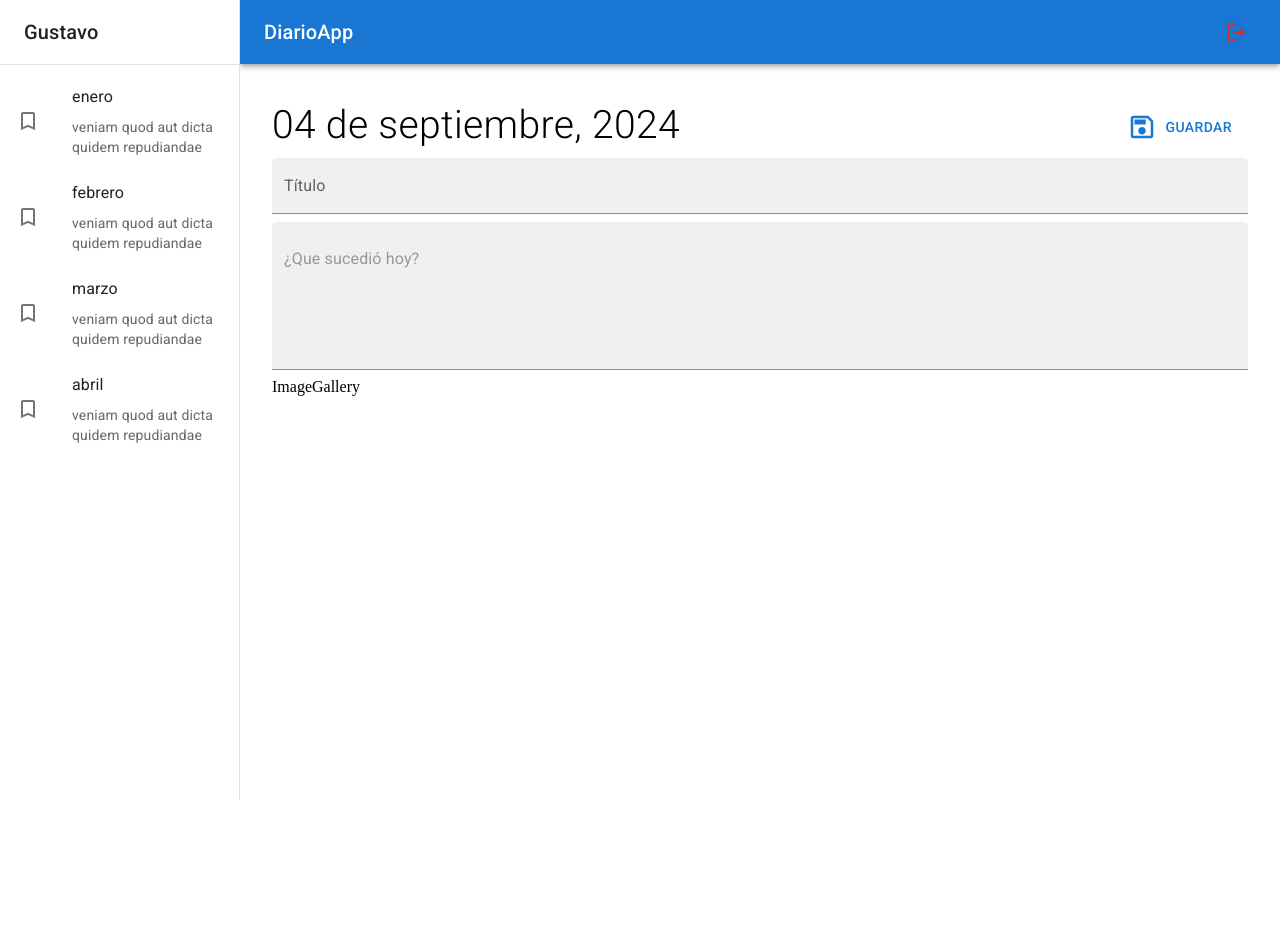
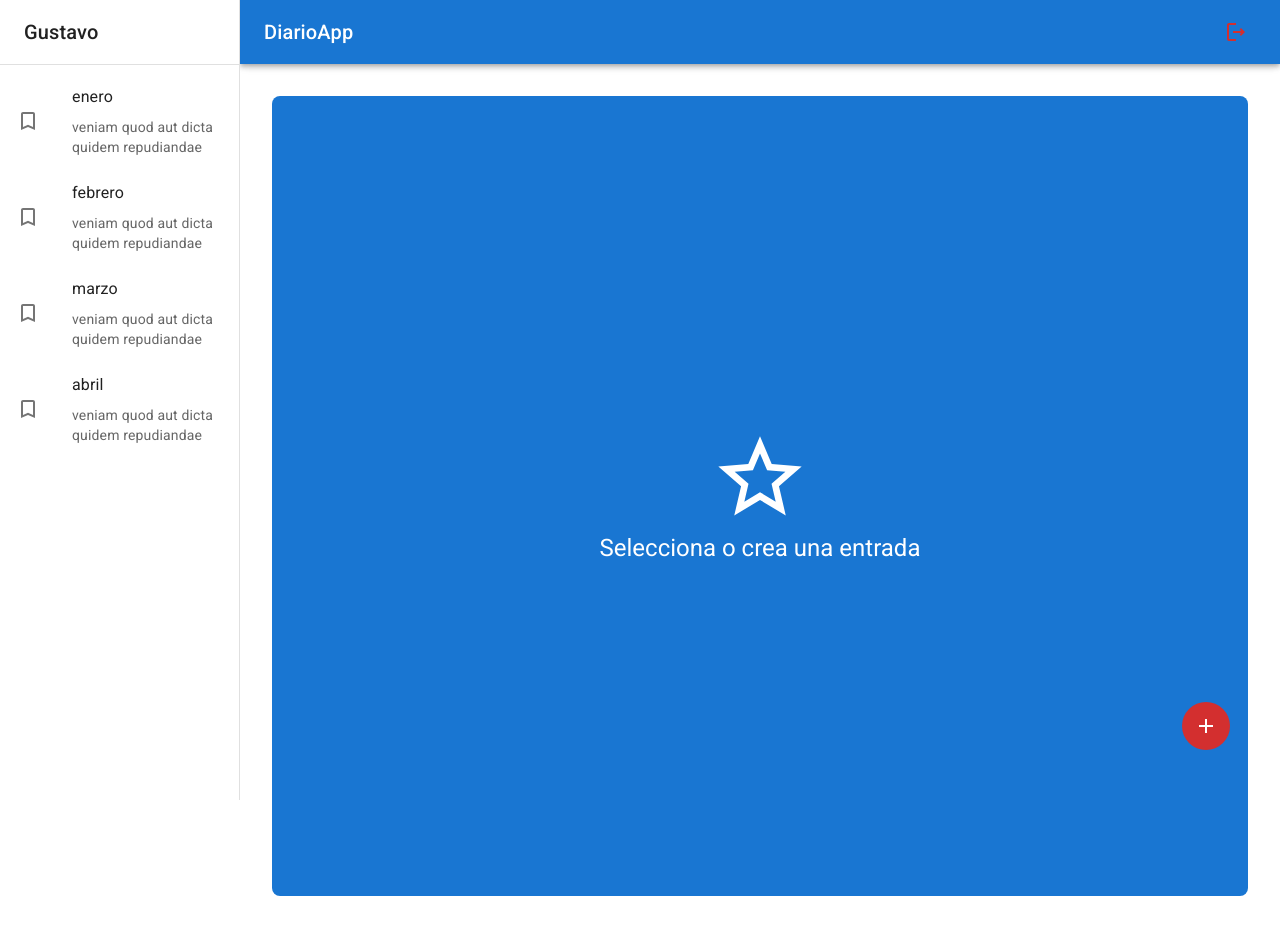
Before and after one commit to GustavoQuispeC/DiarioApp, a React (Vite) app: page / in a window 1280 px wide. Before the commit the page ends 800 px from the top, so only its background shows below. Built offline with nearby package versions, Linux system fonts and the light colour scheme.

Commit message:
fin de las vistas

```diff
--- a/src/diario/components/ImageGallery.jsx
+++ b/src/diario/components/ImageGallery.jsx
@@ -1,7 +1,69 @@
-
+import { ImageList, ImageListItem } from '@mui/material';
 
 export const ImageGallery = () => {
   return (
-    <div>ImageGallery</div>
+    <ImageList sx={{ width: '100%', height: 500 }} cols={4} rowHeight={200}>
+    {itemData.map((item) => (
+      <ImageListItem key={item.img}>
+        <img
+          srcSet={`${item.img}?w=164&h=164&fit=crop&auto=format&dpr=2 2x`}
+          src={`${item.img}?w=164&h=164&fit=crop&auto=format`}
+          alt={item.title}
+          loading="lazy"
+        />
+      </ImageListItem>
+    ))}
+  </ImageList>
   )
 }
+
+const itemData = [
+    {
+      img: 'https://images.unsplash.com/photo-1551963831-b3b1ca40c98e',
+      title: 'Breakfast',
+    },
+    {
+      img: 'https://images.unsplash.com/photo-1551782450-a2132b4ba21d',
+      title: 'Burger',
+    },
+    {
+      img: 'https://images.unsplash.com/photo-1522770179533-24471fcdba45',
+      title: 'Camera',
+    },
+    {
+      img: 'https://images.unsplash.com/photo-1444418776041-9c7e33cc5a9c',
+      title: 'Coffee',
+    },
+    {
+      img: 'https://images.unsplash.com/photo-1533827432537-70133748f5c8',
+      title: 'Hats',
+    },
+    {
+      img: 'https://images.unsplash.com/photo-1558642452-9d2a7deb7f62',
+      title: 'Honey',
+    },
+    {
+      img: 'https://images.unsplash.com/photo-1516802273409-68526ee1bdd6',
+      title: 'Basketball',
+    },
+    {
+      img: 'https://images.unsplash.com/photo-1518756131217-31eb79b20e8f',
+      title: 'Fern',
+    },
+    {
+      img: 'https://images.unsplash.com/photo-1597645587822-e99fa5d45d25',
+      title: 'Mushrooms',
+    },
+    {
+      img: 'https://images.unsplash.com/photo-1567306301408-9b74779a11af',
+      title: 'Tomato basil',
+    },
+    {
+      img: 'https://images.unsplash.com/photo-1471357674240-e1a485acb3e1',
+      title: 'Sea star',
+    },
+    {
+      img: 'https://images.unsplash.com/photo-1589118949245-7d38baf380d6',
+      title: 'Bike',
+    },
+  ];
--- a/src/diario/page/DiarioPage.jsx
+++ b/src/diario/page/DiarioPage.jsx
@@ -1,13 +1,30 @@
 
+import { IconButton } from "@mui/material";
 import { DiarioLayout } from "../layout/DiarioLayout";
-import { NoteView } from "../views";
+import { NoteView, NothingSelectedView } from "../views";
+import { AddOutlined } from "@mui/icons-material";
 
 export const DiarioPage = () => {
   return (
     <>
       <DiarioLayout>
-        {/* <NothingSelectedView /> */}
-        <NoteView />
+        <NothingSelectedView />
+        {/* <NoteView /> */}
+        <IconButton
+        size="large"
+        sx={{
+          color: "white",
+          backgroundColor: "error.main",
+          ':hover':{backgroundColor: "error.main", opacity: 0.9},
+          position: "fixed",
+          right: 50,
+          bottom: 50,
+
+        }}
+        >
+          <AddOutlined />
+
+        </IconButton>
       </DiarioLayout>
     </>
   );
--- a/src/diario/views/NothingSelectedView.jsx
+++ b/src/diario/views/NothingSelectedView.jsx
@@ -1,4 +1,4 @@
-import { StarOutlined } from "@mui/icons-material";
+import { StarOutline } from "@mui/icons-material";
 import { Grid, Typography } from "@mui/material";
 
 export const NothingSelectedView = () => {
@@ -12,7 +12,7 @@
       sx={{ minHeight: "100vh", bgcolor: "primary.main", borderRadius: 2 }}
     >
         <Grid item xs={12}>
-            <StarOutlined sx={{ fontSize: 100, color:'white' }} />
+        <StarOutline sx={{ fontSize: 100, color: 'white' }} />
 
         </Grid>
         <Grid item xs={12}>
```
